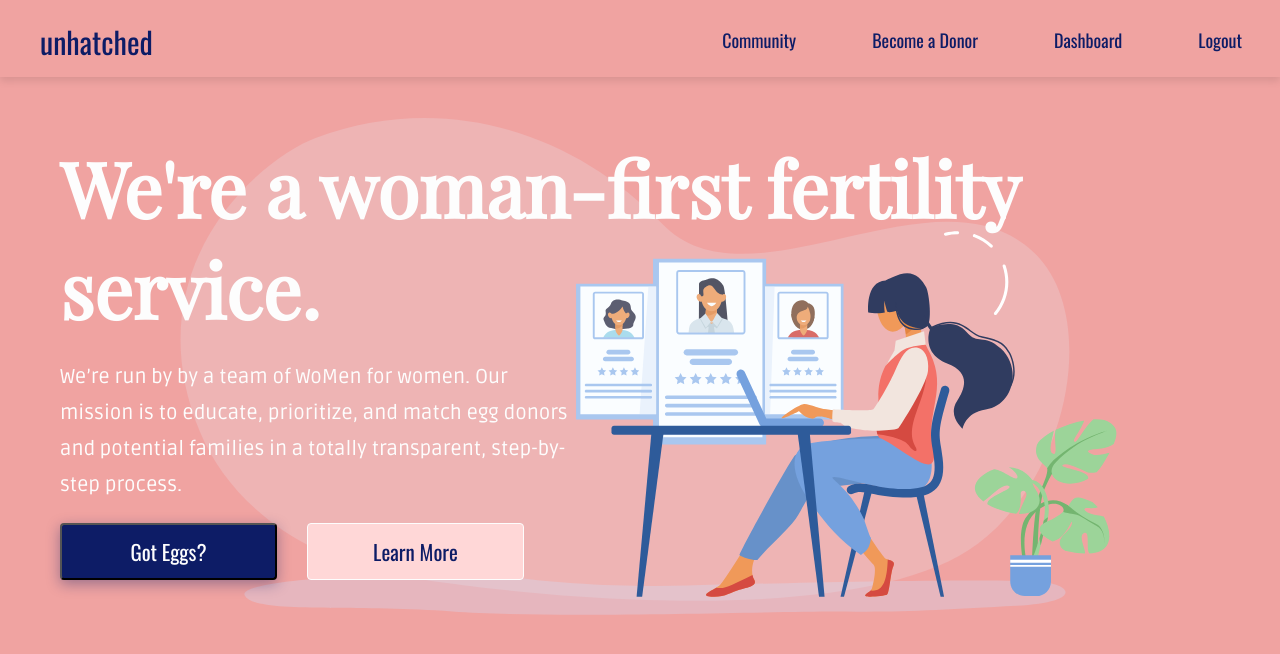
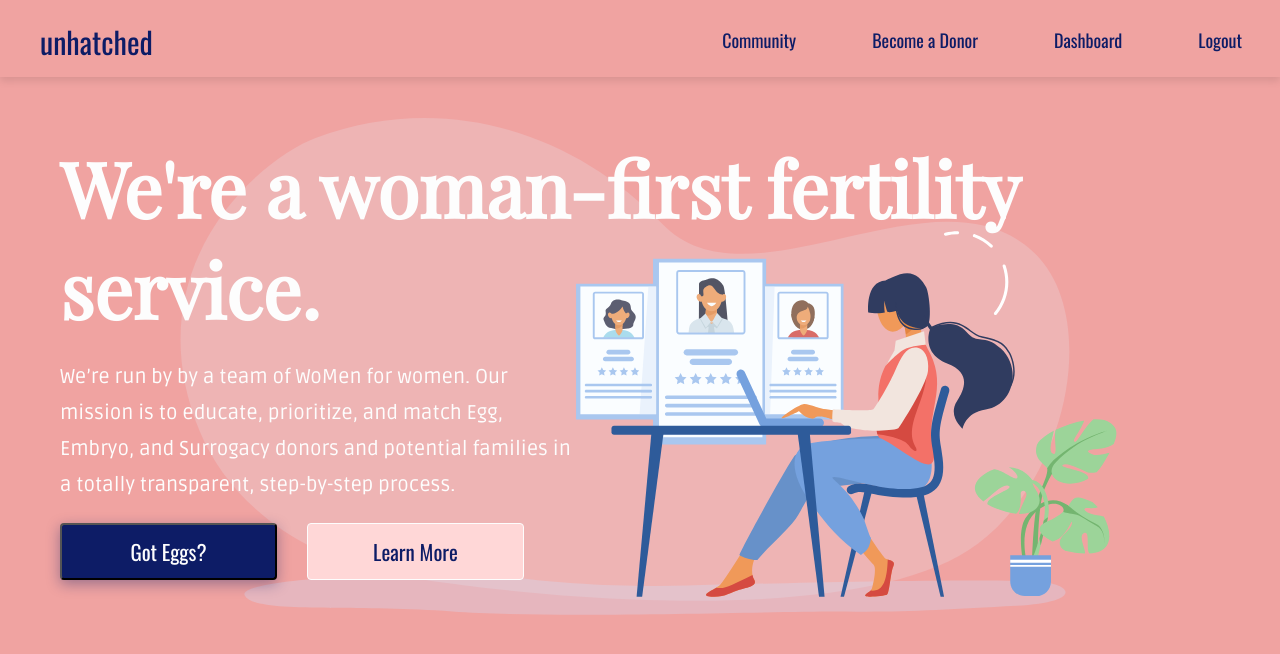
Before and after one commit to theunhatched/unhatched, a Next.js app: page / in a window 1280 px wide. Shown: the top 654 px of the page. Built offline with nearby package versions, Linux system fonts and the light colour scheme; no server answers.

Commit message:
replacing cta links on index

```diff
--- a/pages/index.js
+++ b/pages/index.js
@@ -14,13 +14,13 @@ export default function Home() {
         <h2 className="title">We&apos;re a woman-first fertility service.</h2>
         <p className="subtitle">
           We’re run by by a team of WoMen for women. Our mission is to educate,
-          prioritize, and match egg donors and potential families in a totally
-          transparent, step-by-step process.
+          prioritize, and match Egg, Embryo, and Surrogacy donors and potential
+          families in a totally transparent, step-by-step process.
         </p>
-        <Button href="/account/signup" primary>
+        <Button href="/become-a-donor" primary>
           Got Eggs?
         </Button>
-        <Button href="/">Learn More</Button>
+        <Button href="/about-us">Learn More</Button>
         <style jsx>{`
           .Index {
             padding: 50px 20px;
```
